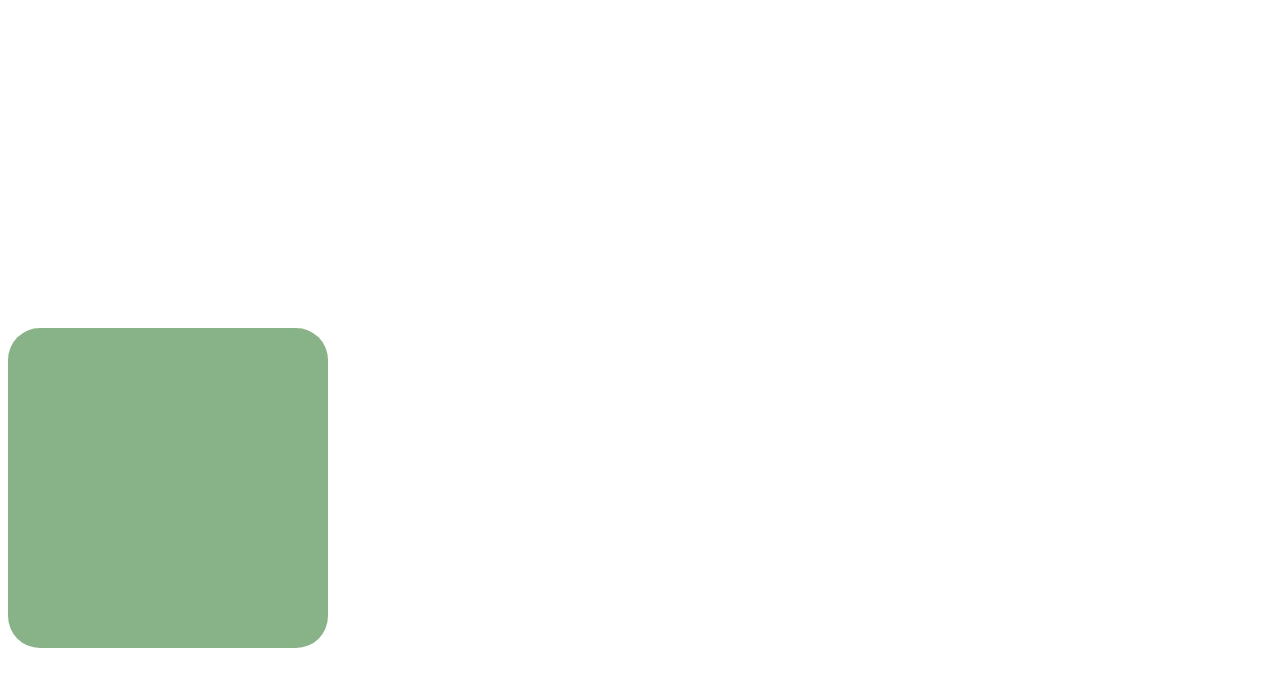
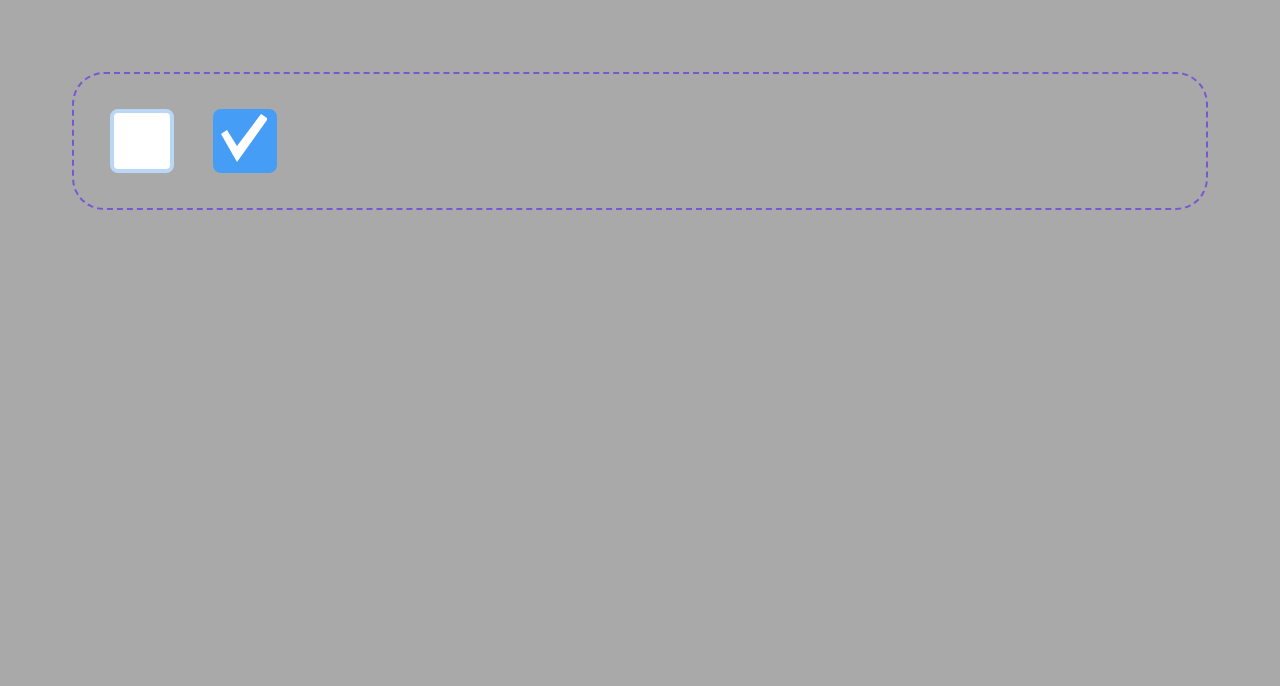
Before and after one commit to dpolevodin/lesson-js-core, a plain HTML site: page index.html in a window 1280 px wide. Drawn offline with Linux system fonts and the light colour scheme.

Commit message:
checkbox added

```diff
--- a/index.html
+++ b/index.html
@@ -3,22 +3,53 @@
 <head>
     <meta charset="UTF-8">
     <meta name="viewport" content="width=device-width, initial-scale=1.0">
-    <title>lesson 1</title>
+    <title>Основы CSS</title>
     <link rel="stylesheet" href="styles.css">
 </head>
 <body>
-<div class="house house_blue">
-    <div class="button button_style_red"></div>
-    <div class="button"></div>
-    <div class="button"></div>
-    <div class="button"></div>
-    <div class="house__roof house__roof_green"></div>
-    <div class="house__roof-tube house__roof-tube_green"></div>
-    <div class="дом__окно дом__окно_стекло_двойное дом__окно_форма_круглое">
-        <div class="house__window house__window_transparent"></div>
-        <div class="house__door-inner"></div>
+<!--    <div class="container">TEST</div>-->
+<!--    <div class="container">-->
+<!--        <div class="input-container">test</div>-->
+<!--        <div class="input-container">test</div>-->
+<!--        <div class="input-container">3</div>-->
+<!--        <div class="input-container">test</div>-->
+<!--        <div class="input-container">test</div>-->
+<!--        <div class="input-container">test</div>-->
+<!--        <div class="input-container">test</div>-->
+<!--        <div class="input-container">test</div>-->
+<!--    </div>-->
+
+<!--<div class="float-wrapper">-->
+<!--    <div class="float-wrapper_logo"></div>-->
+<!--    Lorem Ipsum - это текст-"рыба", часто используемый в печати и вэб-дизайне. Lorem Ipsum является стандартной "рыбой" для текстов на латинице с начала XVI века. В то время некий безымянный печатник создал большую коллекцию размеров и форм шрифтов, используя Lorem Ipsum для распечатки образцов. Lorem Ipsum не только успешно пережил без заметных изменений пять веков, но и перешагнул в электронный дизайн. Его популяризации в новое время послужили публикация листов Letraset с образцами Lorem Ipsum в 60-х годах и, в более недавнее время, программы электронной вёрстки типа Aldus PageMaker, в шаблонах которых используется Lorem Ipsum.-->
+<!--</div>-->
+<div class="checkbox-wrapper">
+    <div class="checkbox">
+        <label>
+            <input class="checkbox__area" type="checkbox" />
+            <svg class="checkbox__icon" viewBox="0 0 16 16" xmlns="http://www.w3.org/2000/svg">
+                <path d="M7 10L4.5 6L3 7L7 14L14.5 3.5V3L13 2L7 10Z" stroke="none"/>
+            </svg>
+        </label>
+    </div>
+
+    <div class="checkbox">
+        <label>
+            <input class="checkbox__area" type="checkbox" checked/>
+            <svg class="checkbox__icon" viewBox="0 0 16 16" xmlns="http://www.w3.org/2000/svg">
+                <path d="M7 10L4.5 6L3 7L7 14L14.5 3.5V3L13 2L7 10Z" stroke="none"/>
+            </svg>
+        </label>
     </div>
 </div>
-<div class="house house_red"></div>
+
+<!--<svg class="sprite" xmlns="http://www.w3.org/2000/svg">-->
+
+<!--    <symbol id="checbox-icon" viewBox="0 0 10 16">-->
+<!--        <path d="M7 10L4.5 6L3 7L7 14L14.5 3.5V3L13 2L7 10Z" stroke="none"/>-->
+<!--    </symbol>-->
+
+<!--</svg>-->
+
 </body>
 </html>
--- a/styles.css
+++ b/styles.css
@@ -1,42 +1,118 @@
 :root {
-    --main-background-color: #459DF5;
-    --secondary-background-color: #88b288;
+    --background-color-white: #FFFFFF;
+    --background-color-day-light-blue: #BAD8F5;
+    --background-color-blue: #459DF5;
+    --background-color-light-blue: #85b7ee;
 }
 
-.wrapper {
-    background-color: gray;
+body {
+    padding: 4rem;
+    background-color: darkgray;
 }
 
-.house {
-    width: 20rem;
-    height: 20rem;
+.checkbox-wrapper {
+    display: flex;
+    padding: 2rem;
+    gap: 2rem;
     border-radius: 2rem;
+    border: 0.125rem dashed #7758d3;
 }
 
-.button_primary {
-    background-color: var(--main-background-color);
+.checkbox {
+    display: flex;
+    position: relative;
 }
 
-.house_red {
-    background-color: var(--secondary-background-color);
+.checkbox__area {
+    display: flex;
+    appearance: none;
+    width: 4rem;
+    height: 4rem;
+    background-color: var(--background-color-white);
+    border: 0.25rem solid var(--background-color-day-light-blue);
+    border-radius: 0.5rem;
+    box-sizing: border-box;
+    /*outline: 0.25rem solid var(--background-color-light-blue);*/
 }
 
-.button {
-    width: 100%;
-    min-height: 2rem;
-    border-radius: 0.25rem;
-    padding: 0.5rem;
+.checkbox__area:active {
+    background-color: var(--background-color-day-light-blue);
 }
 
-.button_danger {
-    background-color: #459DF5;
-    color: #296029;
+.checkbox__area:checked {
+    background-color: var(--background-color-blue);
+    border-color: var(--background-color-blue);
 }
 
-.button_transparent {
-    background-color: transparent;
+.checkbox__area:checked + .checkbox__icon {
+    opacity: 1;
 }
 
-.house__window_open {
-    animation: openWindow 3s linear infinite;
+.checkbox__icon {
+    position: absolute;
+    opacity: 0;
+    left: 0;
+    top: 0;
+    width: 4rem;
+    fill: var(--background-color-white);
+    transition: opacity 0.25s ease-in;
 }
+
+.sprite {
+    display: block;
+}
+
+/*#main-container {*/
+/*    background-color: green;*/
+/*}*/
+
+/*.container {*/
+/*    position: relative;*/
+/*    display: flex;*/
+/*    flex-direction: column;*/
+/*    !*width: 20rem;*!*/
+/*    !*height: 20rem;*!*/
+/*    !*background-color: red;*!*/
+/*    margin: 0 0 10rem 0;*/
+/*}*/
+
+/*.container:last-child {*/
+/*    border: 0.5rem solid #620b0b;*/
+/*}*/
+
+/*.input-container {*/
+/*    !*display: flex;*!*/
+/*    width: 8rem;*/
+/*    height: 4rem;*/
+/*    margin-bottom: 1rem;*/
+/*    !*outline: 0.5rem solid rgba(98, 11, 11, 0.47);*!*/
+/*    background-color: darkgreen;*/
+/*    !*box-sizing: border-box;*!*/
+/*}*/
+
+/*.input-container:nth-child(2n + 1) {*/
+/*    background-color: red;*/
+/*    !*outline: 0.5rem solid rgba(98, 11, 11, 0.47);*!*/
+/*    !*border: 0.5rem solid rgba(98, 11, 11, 0.47);*!*/
+/*    !*box-sizing: border-box;*!*/
+/*}*/
+
+/*.input-container:nth-child(3) {*/
+/*    display: flex;*/
+/*    justify-content: center;*/
+/*    align-items: center;*/
+/*    position: absolute;*/
+/*    background-color: deeppink;*/
+/*    width: 4rem;*/
+/*    height: 4rem;*/
+/*    border-radius: 50%;*/
+/*    left: 6rem;*/
+/*    bottom: 2.5rem;*/
+/*}*/
+
+/*.float-wrapper_logo {*/
+/*    float: left;*/
+/*    width: 4rem;*/
+/*    height: 4rem;*/
+/*    background-color: #88b288;*/
+/*}*/
```
